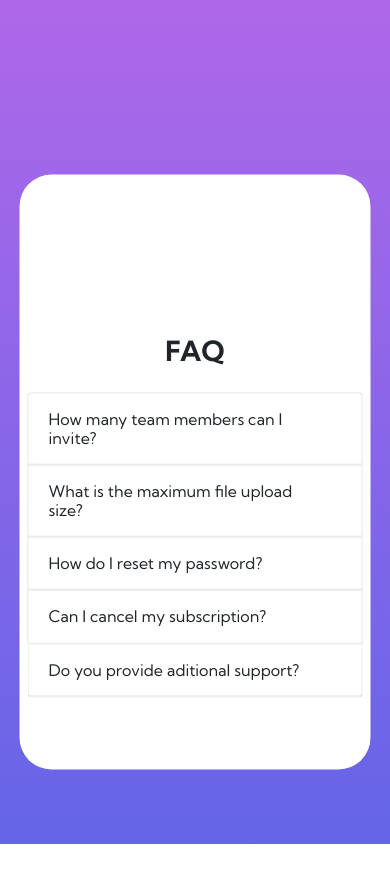
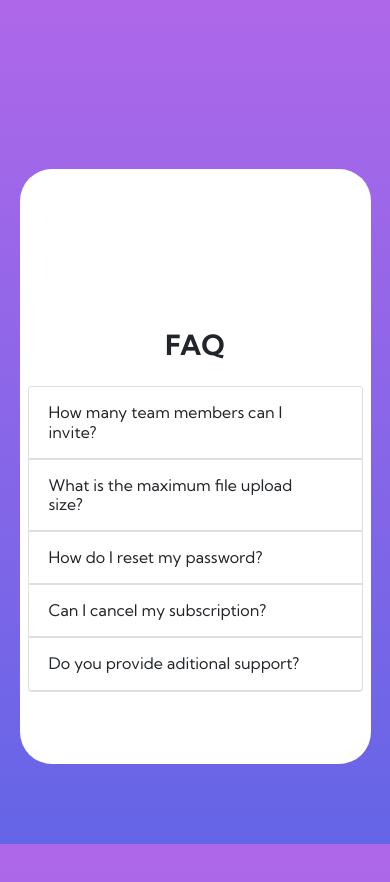
Before and after one commit to let1s3n/faq-accordion, a website built with webpack: page src/index.html in a window 390 px wide. Before the commit the page ends 844 px from the top, so only its background shows below. Built offline with nearby package versions, Linux system fonts and the light colour scheme; files whose address does not match are found by name.

Commit message:
some minor fixes

```diff
--- a/src/css/_custom.scss
+++ b/src/css/_custom.scss
@@ -1,6 +1,18 @@
-@import "bootstrap/scss/functions";
-@import "bootstrap/scss/variables";
-@import "bootstrap/scss/utilities";
+@import "~bootstrap/scss/functions";
+$border-radius-xlg:2rem;
+
+@import "~bootstrap/scss/variables";
+@import "~bootstrap/scss/mixins";
+
+$custom-spacers:(
+  6:$spacer*4.5,
+  7:$spacer*6,
+  8:$spacer*7.5,
+  9:$spacer*9,
+  10:$spacer*10.5
+);
+
+$spacers:map-merge($spacers,$custom-spacers);
 
 $custom-container: (
   sm:500px,
@@ -10,11 +22,9 @@ $custom-container: (
   xxl: 1001px
 );
 
-$border-radius-xlg:2rem !default;
-
-
 $container-max-widths: map-merge($container-max-widths, $custom-container);
 
+@import "~bootstrap/scss/utilities";
 $utilities: map-merge(
   $utilities,
   (
--- a/src/css/_layout.scss
+++ b/src/css/_layout.scss
@@ -9,19 +9,41 @@ body{
 
 .container{
   height:595px;
-
-
-  @media only screen and (max-width: 576px) {
-    max-width: 90%;
-    margin:50px auto;
-  }
-
+  position:absolute;
+  top:50%;
+  left:50%;
+  transform: translate(-50%, -50%);
   @media only screen and (min-width: 992px) {
     height: 560px;
   }
 
   @media only screen and (min-width: 1200px) {
     height: 500px;
+  }
+
+  @media only screen and (max-width: 576px){
+    max-width: 90%;
+  }
+
+  @media only screen and (max-width: 992px){
+    margin:10vh auto;
+  }
+
+  @media only screen and (max-width: 992px) and (orientation:portrait){
+    max-width: 90%;
+    margin:20vh auto;
+    position:static;
+    top:0;
+    left:0;
+    transform:none;
+  }
+
+  @media only screen and (max-width:991px) and (orientation:landscape) {
+    margin:40vh auto;
+    position:static;
+    top:0;
+    left:0;
+    transform:none;
   }
 }
 
--- a/src/css/styles.scss
+++ b/src/css/styles.scss
@@ -1,4 +1,3 @@
-
 @import "custom";
 @import "~bootstrap/scss/bootstrap";
 @import "base";
--- a/src/index.html
+++ b/src/index.html
@@ -11,7 +11,7 @@
 </head>
 
 <body>
-  <div class="container container-sm bg-white rounded-4 position-absolute top-50 start-50 translate-middle g-0">
+  <div class="container container-sm bg-white rounded-4 g-0">
 
     <div class="row row-cols-sm-1 row-cols-lg-2 h-100 pe-lg-5">
 
```
Also changed, not shown: src/index.js (+0 -9 lines), dist/css/styles.css, dist/index.html, dist/js/main.js.
